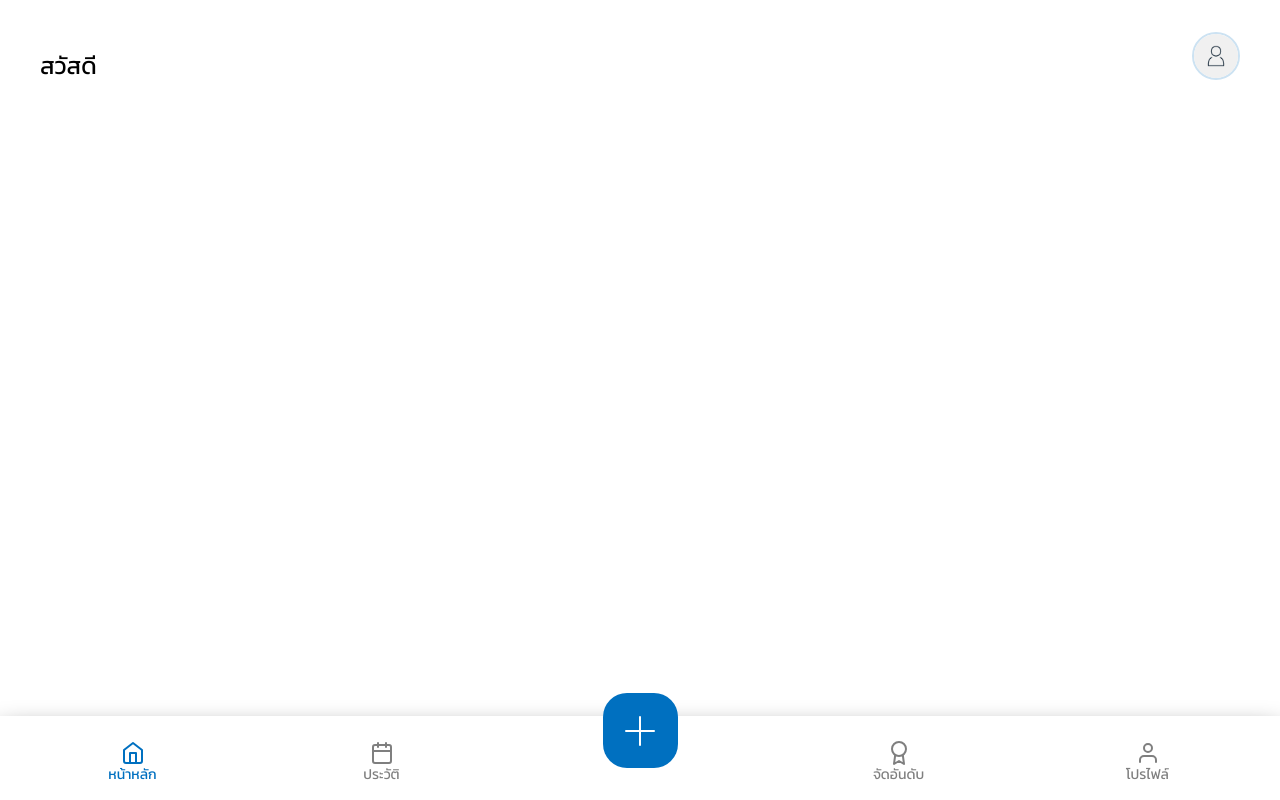
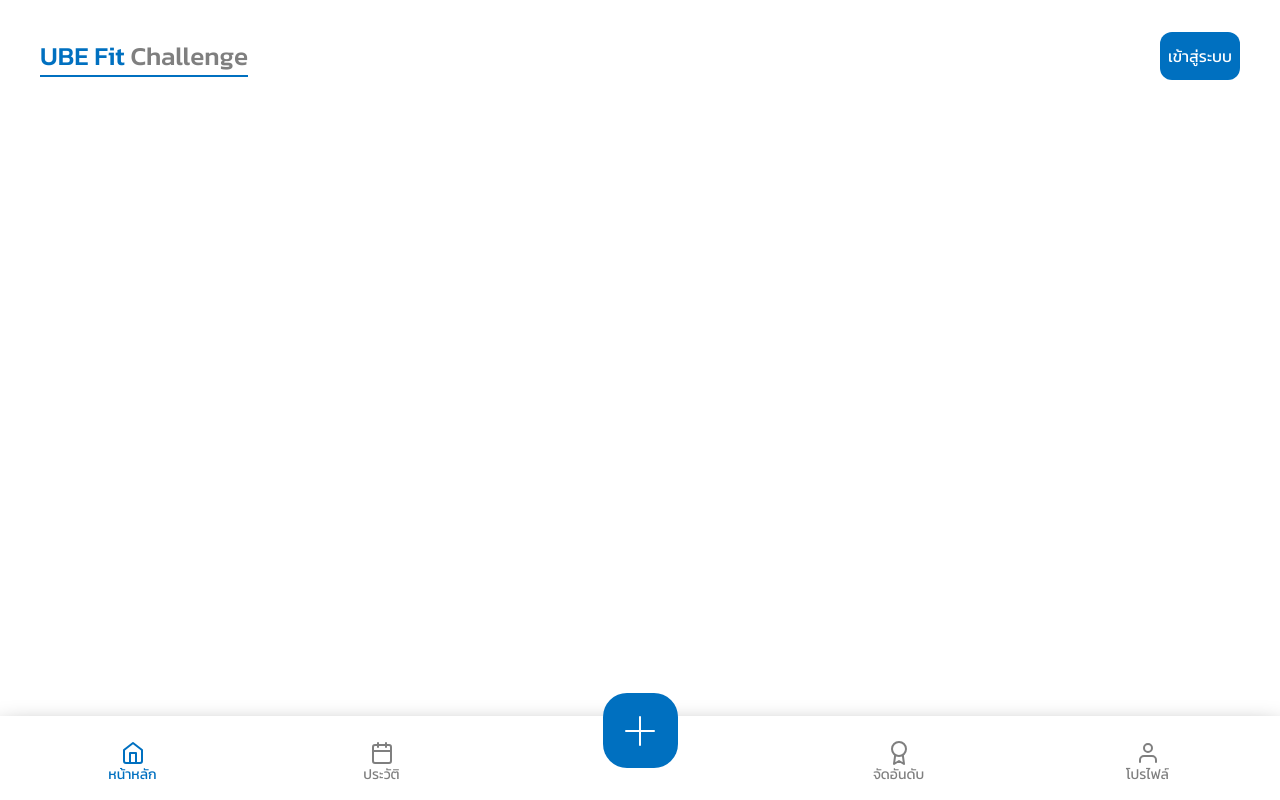
Before and after one commit to guniism/ube-fit-challenge, a Next.js app: page / in a window 1280 px wide. Built offline with nearby package versions, Linux system fonts and the light colour scheme; no server answers.

Commit message:
Modify component

```diff
--- a/app/components/header.tsx
+++ b/app/components/header.tsx
@@ -1,27 +1,43 @@
+"use client"
+
 import { useSession } from "next-auth/react"
 import Image from "next/image";
 import Link from "next/link";
+import { useRouter } from "next/navigation";
 
 export default function Header({style, profile} : {style: any, profile: boolean}){
-    // const {data: session} = useSession();
+    const router = useRouter();
+    const {data: session} = useSession();
     return(
         <div className="h-28 flex flex-row px-10 justify-between items-center">
-            <div className="pt-5">
-                {style}
-            </div>
-            {profile ? (
+            {session ? (
+                <>
+                    <div className="pt-5">
+                        {style}
+                    </div>
+                    {profile ? (
                         <Link href="/profile">
-                                <Image
-                                src={"/assets/img/avatar.png"}
+                            <Image
+                                src={session?.user?.image ? session.user.image : "/assets/img/avatar.png"}
                                 width={1080}
                                 height={1080}
-                                alt={"User profile"}
+                                alt="User profile"
                                 className="w-12 h-12 rounded-full border-2 border-lightblue"
                             />
                         </Link>
+                    ) : null}
+                </>
             ) : (
-                <></>
+                <div className="flex justify-between w-full items-center">
+                    <div className='flex flex-col justify-center items-center '>
+                    <h1 className='text-blue font-medium text-[26px] flex'>UBE Fit&nbsp;<div className='text-gray'>Challenge</div></h1>
+                    <hr className="border-t-2 border-blue w-52 " />
+                    </div>
+                    <button className="px-2 py-1 h-12 rounded-xl bg-blue text-white hover:bg-white hover:border-2 hover:border-blue hover:text-blue" onClick={() => router.push('/login')}>เข้าสู่ระบบ</button>
+                </div>
             )}
+
+
 
         </div>
     )
--- a/app/components/navbar.tsx
+++ b/app/components/navbar.tsx
@@ -24,7 +24,7 @@ export default  function Navbar(){
                     index === 2 ? (
                         <li key={`${filename}_nav`}>
                             <Link href={href}>
-                                <div className="w-[75px] h-[75px] bg-blue content-center rounded-[24px] -translate-y-8">
+                                <div className="w-[75px] h-[75px] bg-blue content-center rounded-[24px] -translate-y-8 ">
                                 <Image
                                         height="24"
                                         width="24"
```
